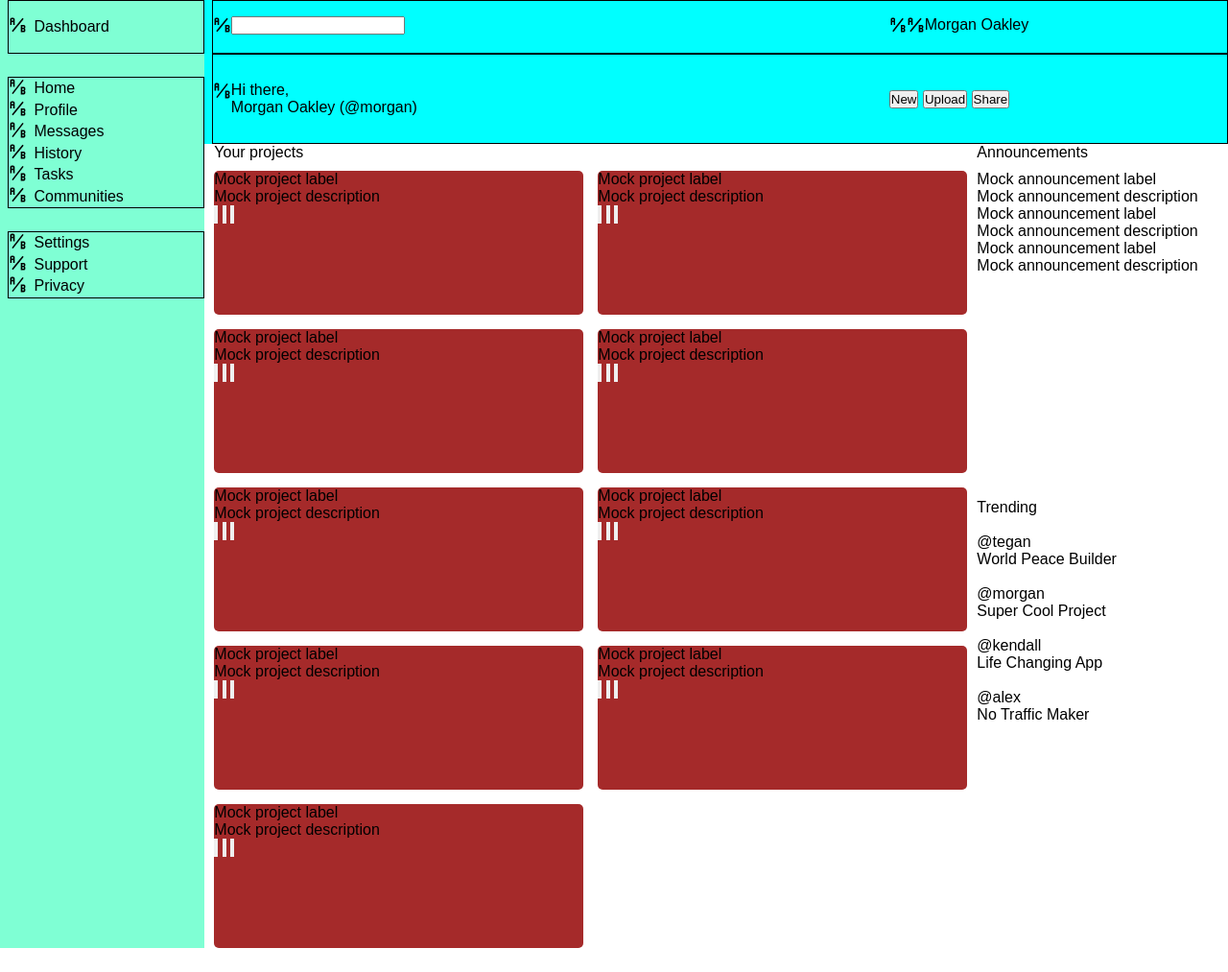
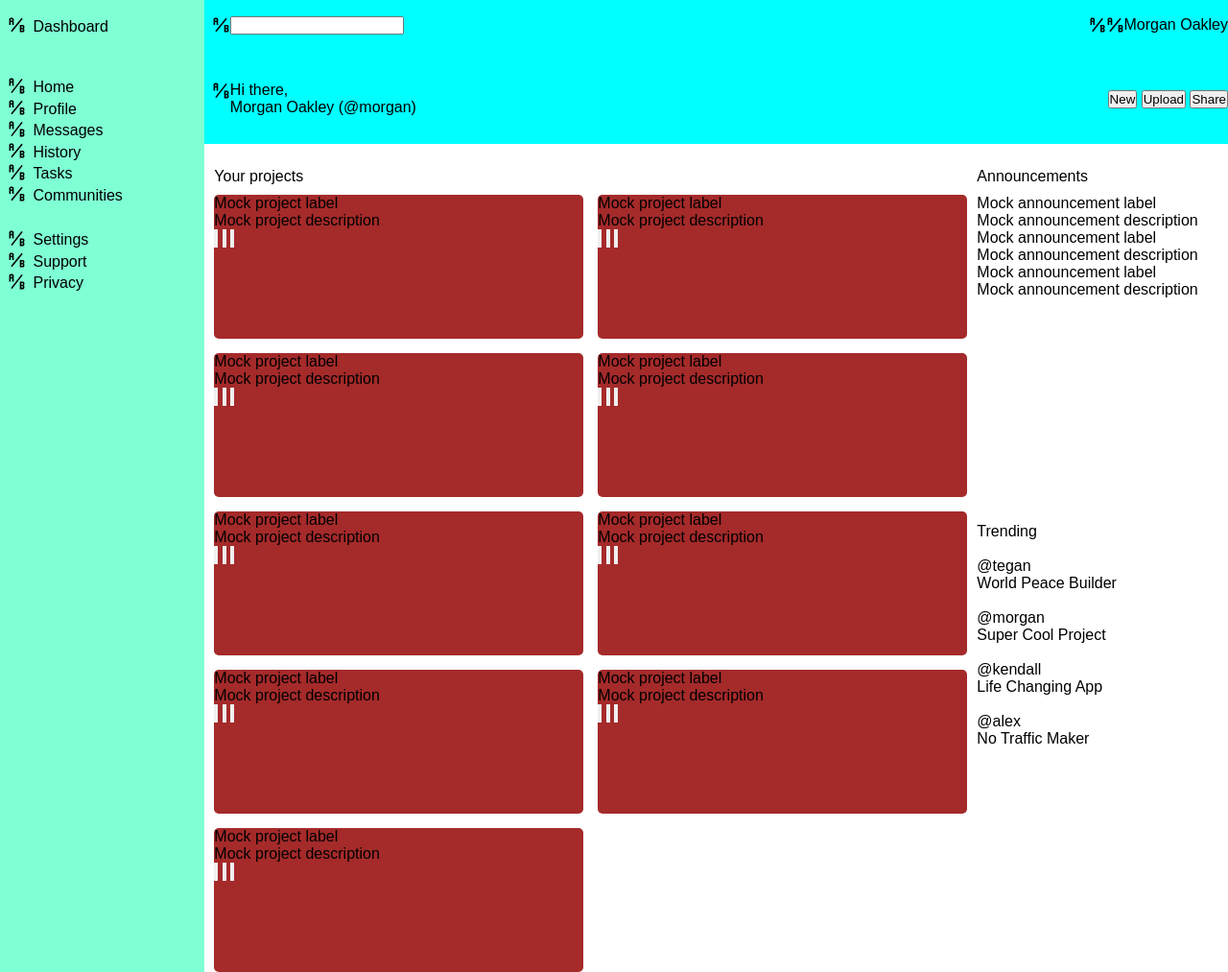
Before and after one commit to sevleo/TOP-Dashboard, a plain HTML site: page index.html in a window 1280 px wide. Shown: the whole page at 96% size. Before the commit the page ends 988 px from the top, so only its background shows below. Drawn offline with Linux system fonts and the light colour scheme.

Commit message:
First row minmax

```diff
--- a/styles.css
+++ b/styles.css
@@ -45,7 +45,7 @@ body {
     display: grid;
     align-content: start;
     min-width: 130px;
-    grid-template-rows: 7vh auto auto 1fr;
+    grid-template-rows: minmax(50px, 7vh) auto auto 1fr;
     gap: 3vh;
 }
 
@@ -53,7 +53,6 @@ body {
 .navigation > div:nth-child(2),
 .navigation > div:nth-child(3) {
     margin-left: 1vh;
-    border: 1px black solid;
     .image > img {
         height: 18.5px;
         width: auto;
@@ -76,7 +75,7 @@ body {
     grid-row: 1 / 2;
     background-color: aqua;
     display: grid;
-    grid-template: 7vh 1fr / 1fr;
+    grid-template: minmax(50px, 7vh) 1fr / 1fr;
     min-height: 75px;
 }
 
@@ -92,7 +91,6 @@ body {
     grid-template-rows: 1fr;
     margin-left: 1vh;
     align-items: center;
-    border: 1px black solid;
 }
 
 .header-row-1 > div,
@@ -100,8 +98,15 @@ body {
     display: flex;
 }
 
+.header-row-1 > div:nth-child(1),
+.header-row-2 > div:nth-child(1) {
+    justify-content: start;
+}
 
-
+.header-row-1 > div:nth-child(2),
+.header-row-2 > div:nth-child(2) {
+    justify-content: end;
+}
 
 
 
@@ -115,6 +120,7 @@ body {
     grid-template-rows: auto auto;
     gap: 10px;
     margin-left: 10px;
+    margin-top: 25px;
 }
 
 .content-projects {
```
